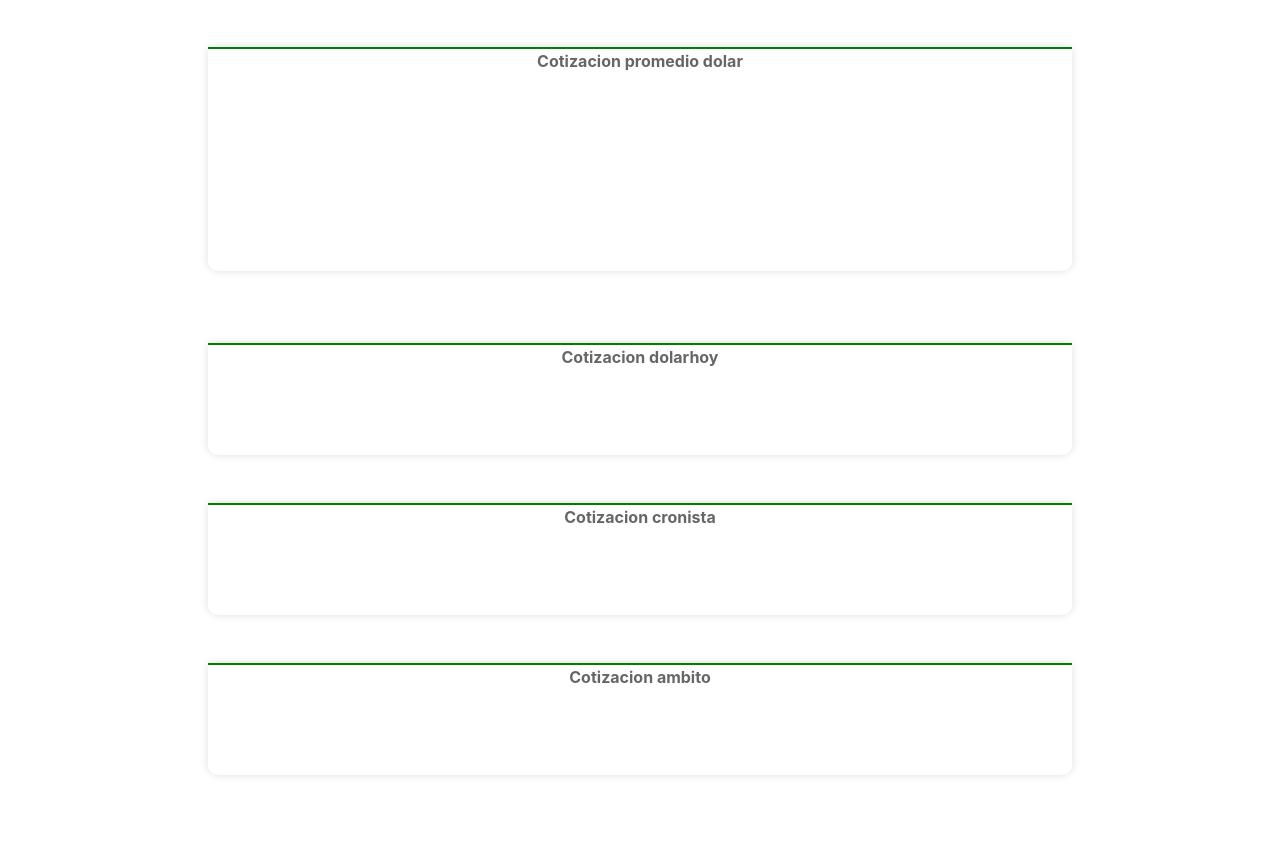
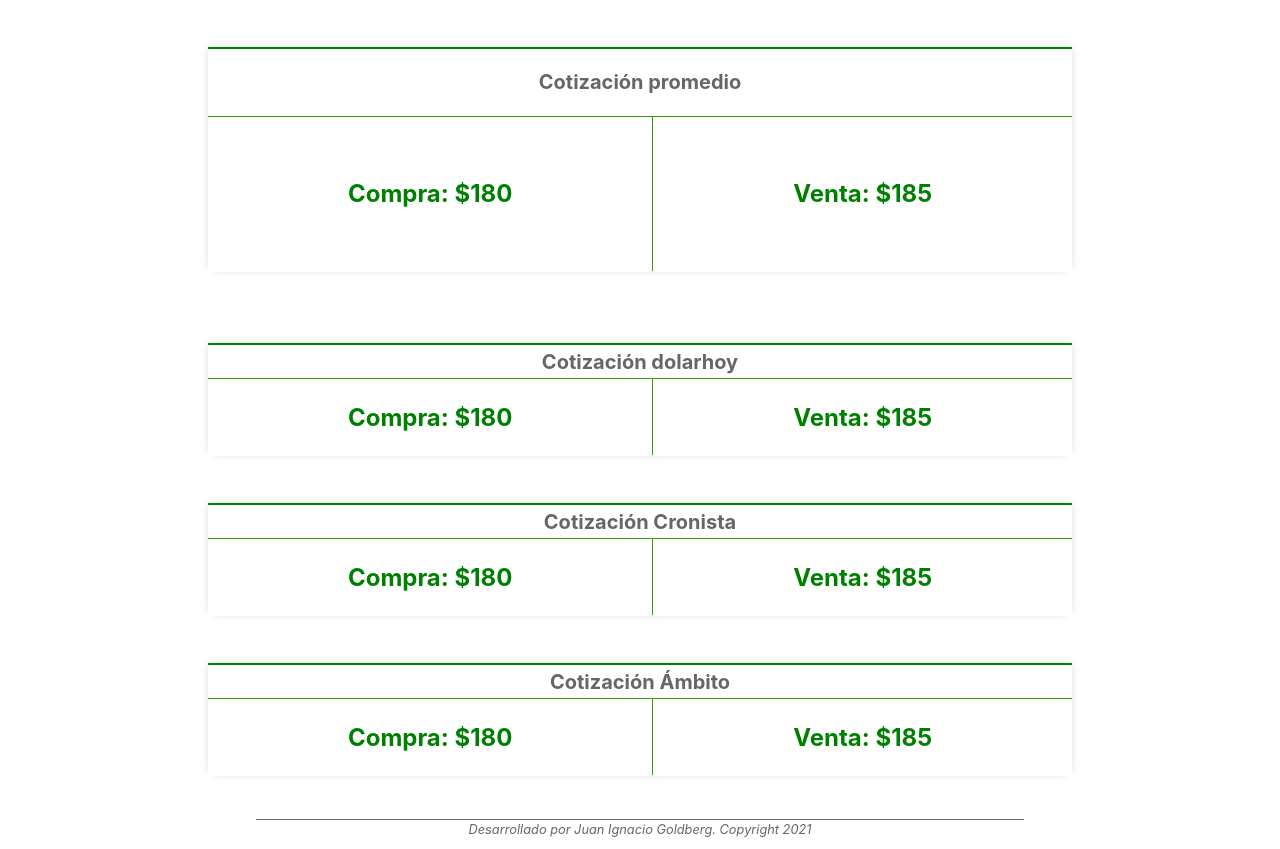
Before and after one commit to nachogold/dolar-libre, a plain HTML site: page index.html in a window 1280 px wide. Shown: the part 59-908 px from the top of the page. Before the commit the page ends 858 px from the top, so only its background shows below. Drawn offline with nearby package versions, Linux system fonts and the light colour scheme.

Commit message:
Avance con front del site 9-11-21

```diff
--- a/index.html
+++ b/index.html
@@ -22,31 +22,43 @@
           <button class="navbar-toggler" type="button" data-toggle="collapse" data-target="#navbarToggleExternalContent" aria-controls="navbarToggleExternalContent" aria-expanded="false" aria-label="Toggle navigation">
             <span class="navbar-toggler-icon"></span>
           </button>
-          Dólar Libre - Todas las cotizaciones del dólar blue, en un solo lugar.
+          <div>
+          <img src="img/balance-scale-solid.svg" alt="logo" id="logo-nav">
+          Dólar Libre
+        </div>
         </nav>
       </div>
       <main>
           <div class="card_promedio">
-              <div>
-                  Cotizacion promedio dolar
-               </div>
+              <div class="card-wrapper">
+                <div class="card-title">Cotización promedio</div>
+                <div class="card-compra">Compra: $180</div>
+                <div class="card-venta">Venta: $185</div>
+              </div>
           </div>
           <div class="card_dolarhoy">
-              <div>
-                  Cotizacion dolarhoy
+              <div class="card-wrapper">
+                <div class="card-title">Cotización dolarhoy</div>
+                <div class="card-compra">Compra: $180</div>
+                <div class="card-venta">Venta: $185</div>
               </div>
           </div>
           <div class="card_cronista">
-            <div>
-                Cotizacion cronista
+            <div class="card-wrapper">
+              <div class="card-title">Cotización Cronista</div>
+              <div class="card-compra">Compra: $180</div>
+              <div class="card-venta">Venta: $185</div>
             </div>
           </div>
           <div class="card_ambito">
-            <div>
-                Cotizacion ambito
+            <div class="card-wrapper">
+              <div class="card-title">Cotización Ámbito</div>
+              <div class="card-compra">Compra: $180</div>
+              <div class="card-venta">Venta: $185</div>
             </div>
           </div>
       </main>
+      <footer>Desarrollado por Juan Ignacio Goldberg. Copyright 2021</footer>
     <!-- Bootstrap -->
     <script src="https://code.jquery.com/jquery-3.2.1.slim.min.js" integrity="sha384-KJ3o2DKtIkvYIK3UENzmM7KCkRr/rE9/Qpg6aAZGJwFDMVNA/GpGFF93hXpG5KkN" crossorigin="anonymous"></script>
     <script src="https://cdnjs.cloudflare.com/ajax/libs/popper.js/1.12.9/umd/popper.min.js" integrity="sha384-ApNbgh9B+Y1QKtv3Rn7W3mgPxhU9K/ScQsAP7hUibX39j7fakFPskvXusvfa0b4Q" crossorigin="anonymous"></script>
--- a/styles.css
+++ b/styles.css
@@ -1,24 +1,42 @@
+:root {
+    --verde: green;
+    --verde-claro: #369d00;
+    --azul: #003463;
+    --gris-claro: #eeeeee;
+    --gris: #666;
+    --blanco: white;
+    --sombra: #00000021;
+}
+
 html {
     font-size: 16px;
 }
 
 .menu-nav {
-    color: green;
-    border-bottom: solid green 2px;
+    color: var(--verde);
+    border-bottom: solid var(--verde) 2px;
 }
 
 .navbar {
-    background-color: rgb(230, 228, 228) !important;
+    background-color: var(--gris-claro) !important;
 }
 
 nav {
+    text-align: right;
     font-weight: bold;
+    font-size: 20px;
+}
+
+#logo-nav {
+    width: 25px;
+    height: 25px;
+    filter: invert(19%) sepia(84%) saturate(7144%) hue-rotate(124deg) brightness(99%) contrast(104%);
 }
 
 main {
     height: 800px;
-    background-color: white;
-    color: #666;
+    background-color: var(--blanco);
+    color: var(--gris);
     font-weight: bold;
     max-width: 1080px;
     margin: auto;
@@ -41,10 +59,14 @@ main {
     text-align: center;
     width: 80%;
     height: 70%;
-    border-top: solid 2px green;
+    border-top: solid 2px var(--verde);
     box-shadow: 0 0 8px #00000021;
     border-bottom-left-radius: 10px;
     border-bottom-right-radius: 10px;
+    display: grid;
+    grid-template-areas: "titulo titulo"
+                         "compra venta";
+    grid-template-rows: 30% 70%;
 }
 
 .card_dolarhoy {
@@ -58,10 +80,14 @@ main {
     text-align: center;
     width: 80%;
     height: 70%;
-    border-top: solid 2px green;
+    border-top: solid 2px var(--verde);
     box-shadow: 0 0 8px #00000021;
     border-bottom-left-radius: 10px;
     border-bottom-right-radius: 10px;
+    display: grid;
+    grid-template-areas: "titulo titulo"
+                         "compra venta";
+    grid-template-rows: 30% 70%;
 }
 
 .card_cronista {
@@ -75,10 +101,14 @@ main {
     text-align: center;
     width: 80%;
     height: 70%;
-    border-top: solid 2px green;
+    border-top: solid 2px var(--verde);
     box-shadow: 0 0 8px #00000021;
     border-bottom-left-radius: 10px;
     border-bottom-right-radius: 10px;
+    display: grid;
+    grid-template-areas: "titulo titulo"
+                         "compra venta";
+    grid-template-rows: 30% 70%;
 }
 
 .card_ambito {
@@ -92,8 +122,67 @@ main {
     text-align: center;
     width: 80%;
     height: 70%;
-    border-top: solid 2px green;
+    border-top: solid 2px var(--verde);
     box-shadow: 0 0 8px #00000021;
     border-bottom-left-radius: 10px;
     border-bottom-right-radius: 10px;
+    display: grid;
+    grid-template-areas: "titulo titulo"
+                         "compra venta";
+    grid-template-rows: 10% 90%;
+    display: grid;
+    grid-template-areas: "titulo titulo"
+                         "compra venta";
+    grid-template-rows: 30% 70%;
 }
+
+.card-wrapper>div {
+    background-color: var(--blanco);
+    width: 100%;
+    height: 100%;
+    display: flex;
+    justify-content: center;
+    align-items: center;
+}
+
+.card-title {
+    grid-area: titulo;
+    color: var(--gris);
+    font-size: 20px;
+}
+
+.card-compra {
+    grid-area: compra;
+    color: var(--verde);
+    font-size: 24px;
+}
+
+.card-venta {
+    grid-area: venta;
+    color: var(--verde);
+    font-size: 24px;
+}
+
+.card-wrapper {
+    background-color: var(--verde-claro);
+    gap: 1px;
+}
+
+
+footer {
+    text-align: center;
+    margin: auto;
+    color: var(--gris);
+    font-size: 0.8rem;
+    font-style: italic;
+    margin-top: 20px;
+    margin-bottom: 10px;
+    border-top: 1px solid var(--gris);
+    max-width: 60%;
+}
+
+/* Efectos */
+.card_promedio>div:hover,.card_ambito>div:hover,.card_cronista>div:hover,.card_dolarhoy>div:hover {
+    transform: translate(0,-3px);
+    box-shadow: 0 0 30px var(--sombra);
+}
```
Also changed, not shown: img/balance-scale-solid.svg (added).
